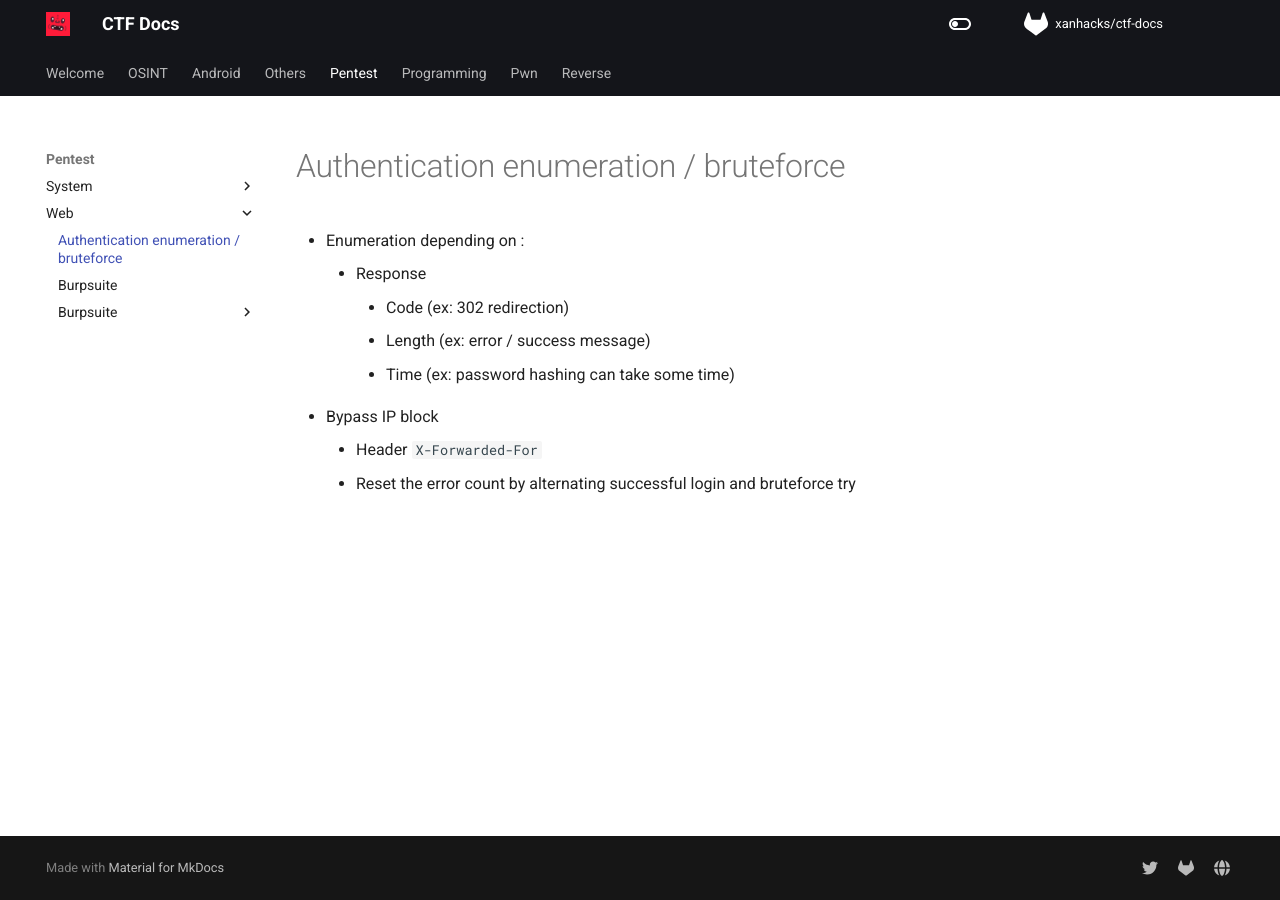
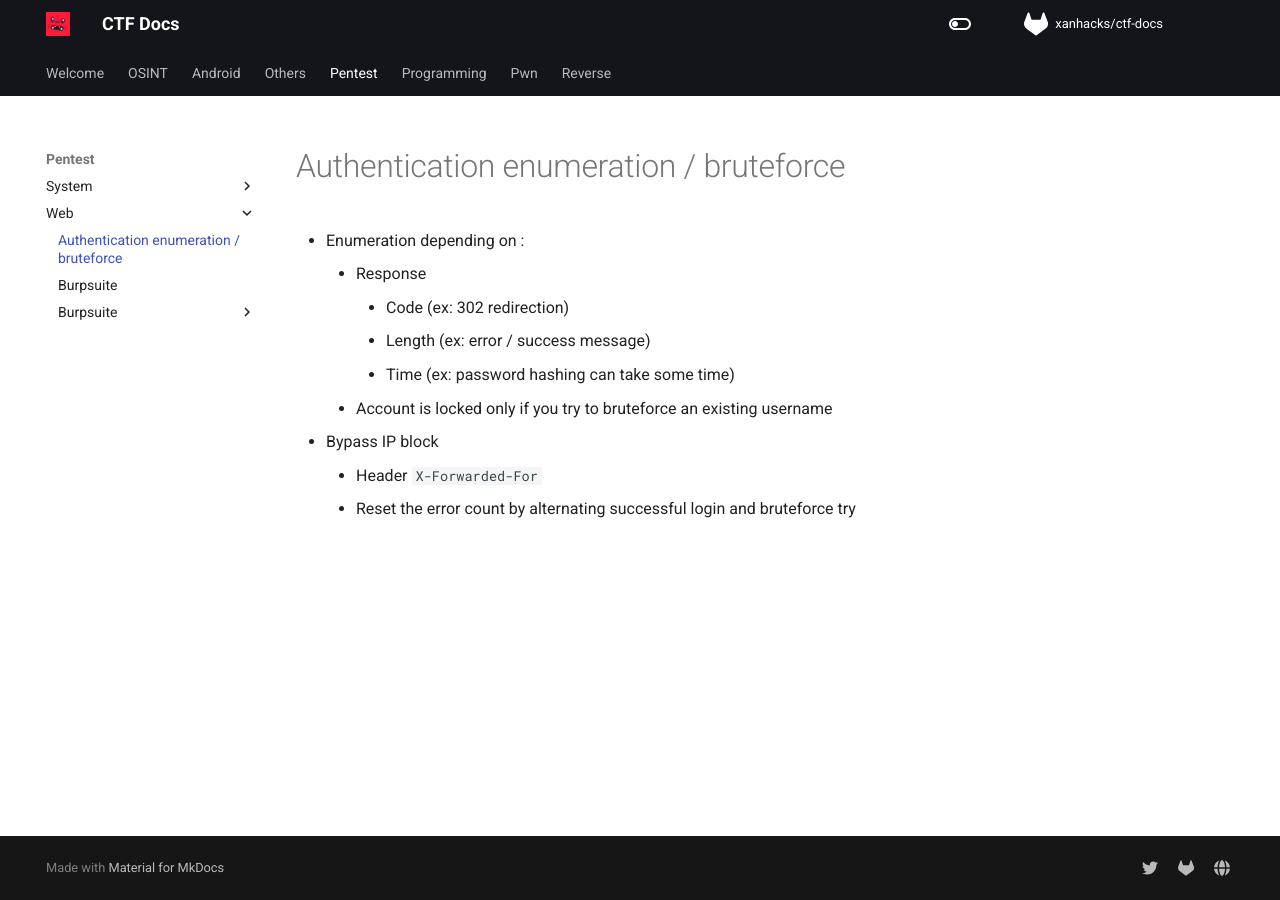
Before and after one commit to xanhacks/ctf-docs, an MkDocs documentation site: the page built from docs/pentest/web/authentication.md, in a window 1280 px wide. Built offline with MkDocs 1.6.1 and Material for MkDocs 9.7.7, drawn with Linux system fonts in a browser that asks for light colours; nearby versions of some CDN libraries; comment, search, counter and statistics services are not loaded.

Commit message:
account lock

```diff
--- a/docs/pentest/web/authentication.md
+++ b/docs/pentest/web/authentication.md
@@ -10,6 +10,7 @@ description: Authentication enumeration and bruteforce cheatsheets
         - Code (ex: 302 redirection)
         - Length (ex: error / success message)
         - Time (ex: password hashing can take some time)
+    - Account is locked only if you try to bruteforce an existing username
 - Bypass IP block
     - Header `X-Forwarded-For`
     - Reset the error count by alternating successful login and bruteforce try
```
